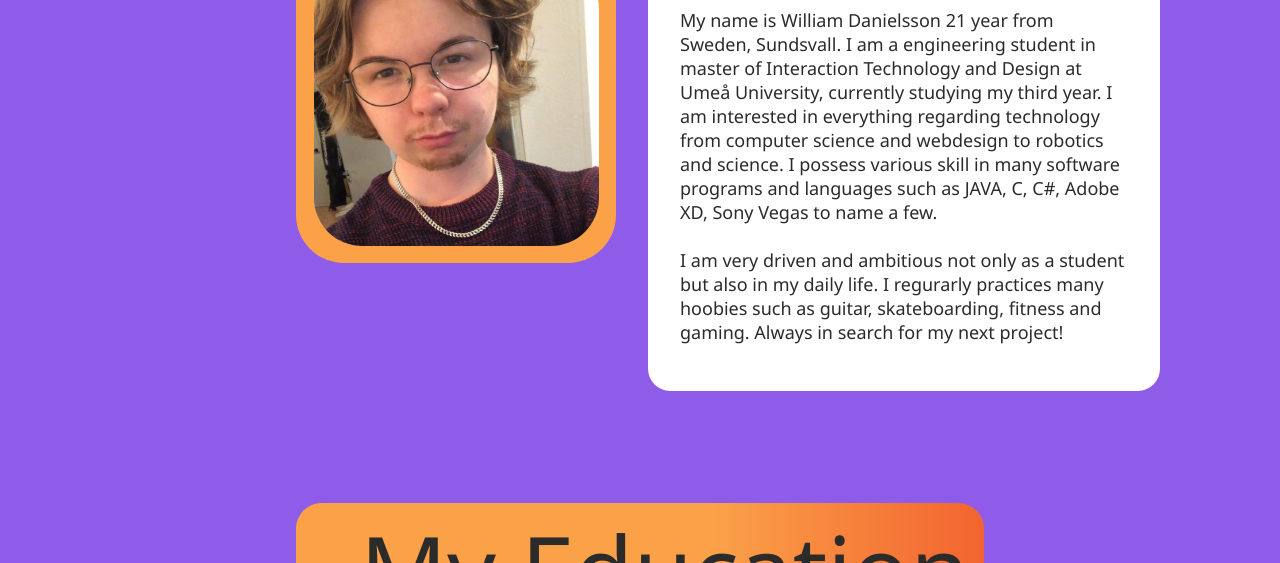
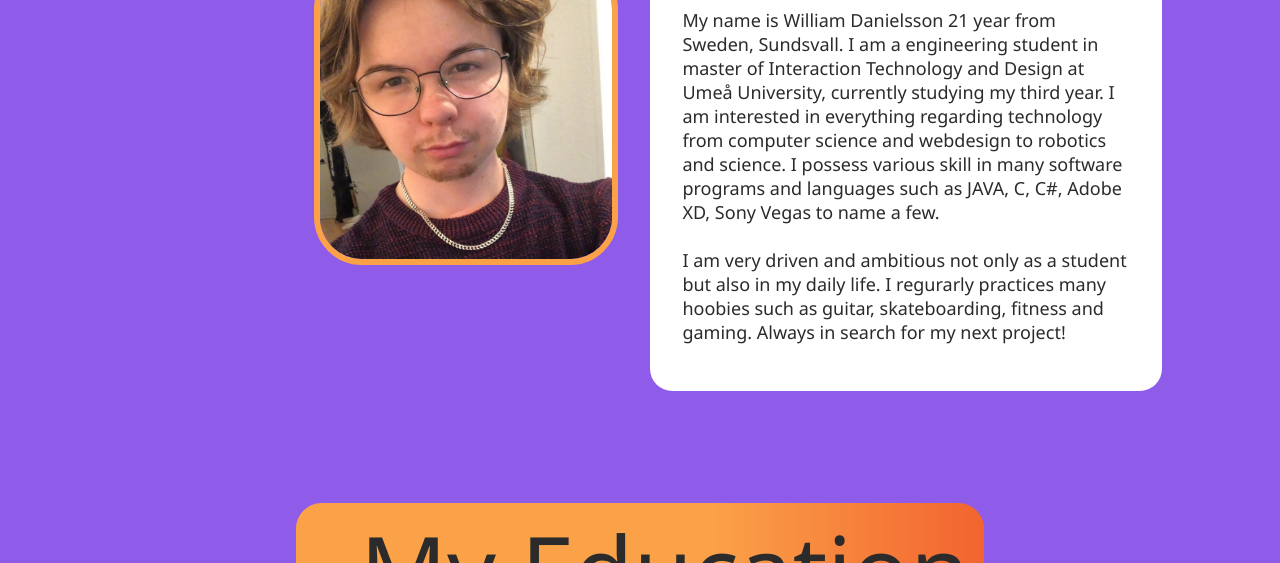
Before and after one commit to Droter867/Portfolio, a plain HTML site: page Index.html in a window 1280 px wide. Shown: the part 537-1100 px from the top of the page. Drawn offline with Linux system fonts and the light colour scheme.

Commit message:
second commit

```diff
--- a/Index.html
+++ b/Index.html
@@ -47,9 +47,7 @@
         </div>
 
         <div class="row">
-            <div class="picture-frame">
-                <img src="images/profilepicture1.jpg" style="width: 17.8rem; height: 17.8rem; border-radius: 3rem; margin-top: 1.15rem; margin-left: 1.15rem;">
-            </div>
+            <img src="images/profilepicture1.jpg" style="border-style: solid; border-color: #FBA249; border-width: 0.4rem; width: 19rem; height: 19rem; border-radius: 3rem; margin-top: 1.15rem; margin-left: 1.15rem;">
             <div class="information">
                 <div style="width: 28rem; margin-left: 2rem;">
                 <p style="text-align: center; font-size: 30px;">Hello there!</p>
```
